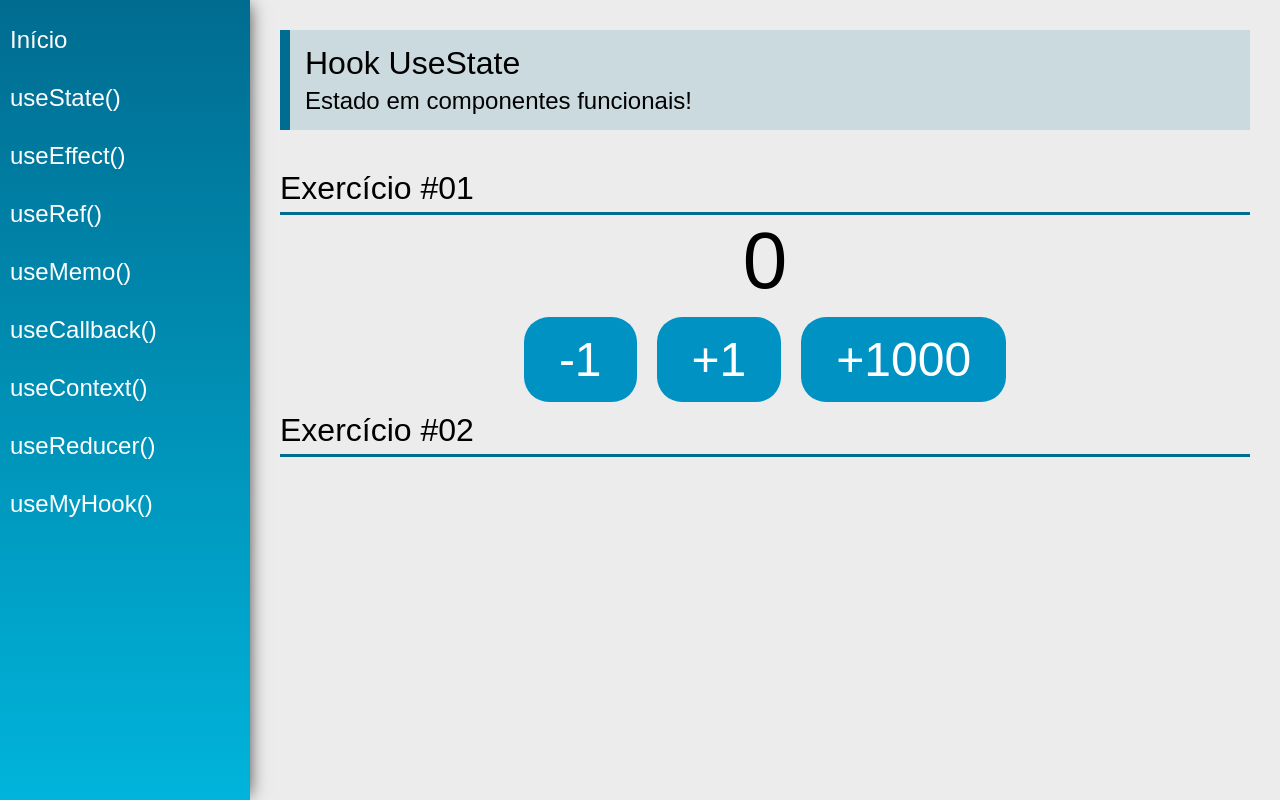
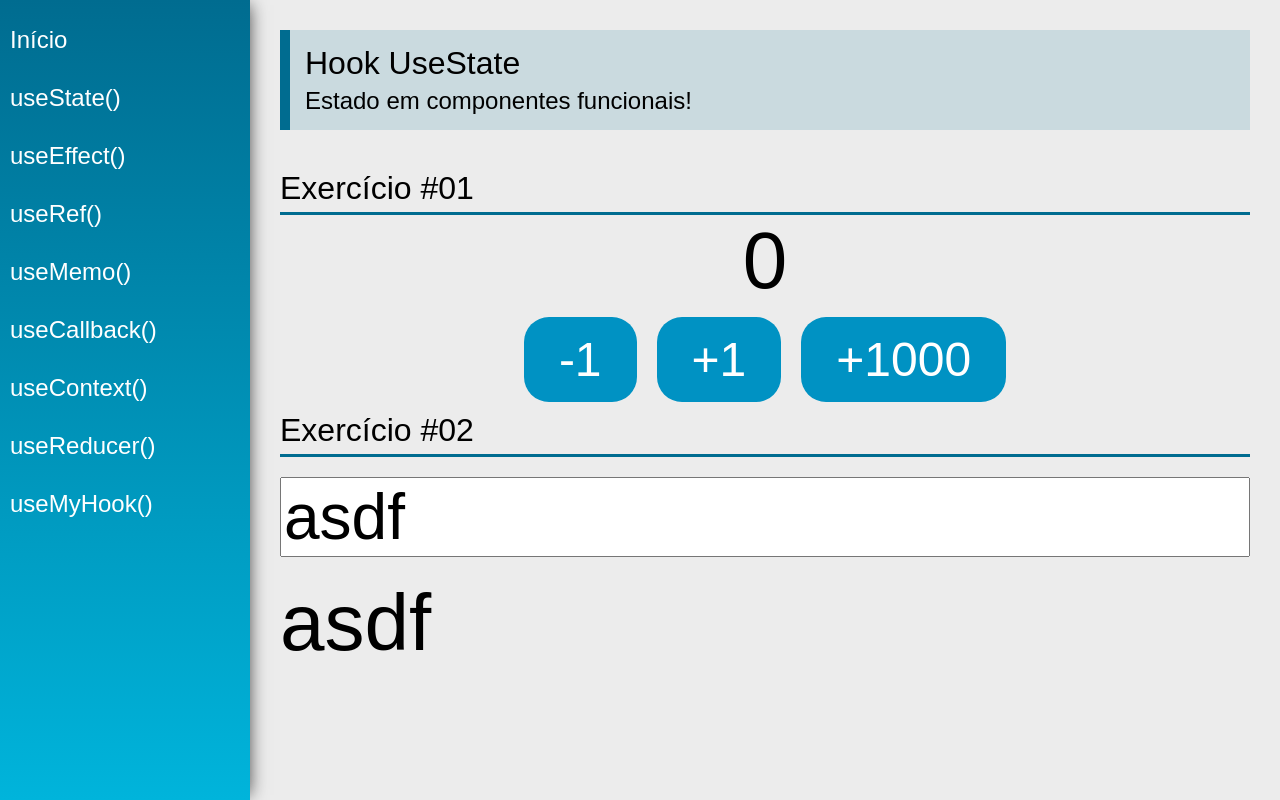
Before and after one commit to italopires/react_hooks, a React (Create React App) app: page /useState in a window 1280 px wide. Built offline with nearby package versions, Linux system fonts and the light colour scheme.

Commit message:
feat(usestate): using useState with html components and mutating the states

```diff
--- a/src/views/examples/UseState.jsx
+++ b/src/views/examples/UseState.jsx
@@ -4,6 +4,7 @@
 
 const UseState = (props) => {
   const [count, setCount] = useState(0)
+  const [name, setName] = useState("asdf")
 
 
   return (
@@ -25,6 +26,8 @@
         </div>
       </div>
       <SectionTitle title="Exercício #02" />
+      <input type="text" className="input" value={name} onChange={e => setName(e.target.value)} />
+      <span className='text'>{name}</span>
     </div>
   )
 }
```
